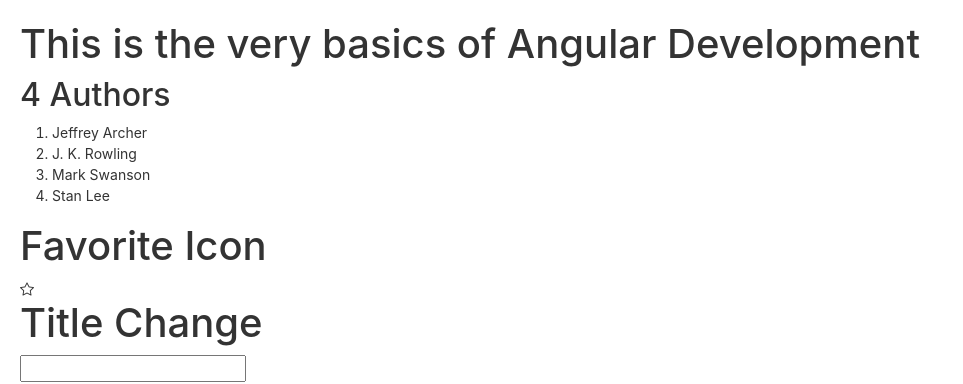
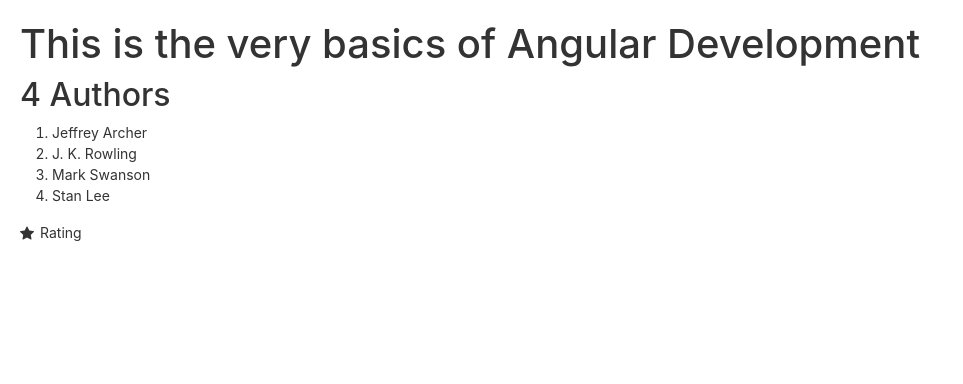
Before and after one commit to nishantkj911/angular-test-app, an Angular app: page / in a window 1280 px wide. Shown: the top 384 px of the page, without its empty margins (0-963 px from the left). Built offline with nearby package versions, Linux system fonts and the light colour scheme.

Commit message:
input Properties for custom components.

```diff
--- a/src/app/app.component.html
+++ b/src/app/app.component.html
@@ -306,9 +306,5 @@
 
 <app-authors>
 </app-authors>
-<app-data-display>
-</app-data-display>
-<app-favorite-icon>
-</app-favorite-icon>
-<app-title-case>
-</app-title-case>
+<app-reuse>
+</app-reuse>
--- a/src/app/app.module.ts
+++ b/src/app/app.module.ts
@@ -10,6 +10,7 @@
 import { FavoriteIconComponent } from './favorite-icon/favorite-icon.component';
 import { TitleCaseComponent } from './title-case/title-case.component';
 import { TitleCasePipePipe } from './title-case-pipe.pipe';
+import { ReuseComponent } from './reuse/reuse.component';
 
 @NgModule({
     declarations: [
@@ -19,7 +20,8 @@
         SummaryPipePipe,
         FavoriteIconComponent,
         TitleCaseComponent,
-        TitleCasePipePipe
+        TitleCasePipePipe,
+        ReuseComponent
     ],
     imports: [
         BrowserModule, // built-in module. stuff which Browser application needs.
--- a/src/app/favorite-icon/favorite-icon.component.html
+++ b/src/app/favorite-icon/favorite-icon.component.html
@@ -1,7 +1,7 @@
 <div>
-    <h1>Favorite Icon</h1>
     <div>
         <i class="bi" [class.bi-star]="!isFavorite" [class.bi-star-fill]="isFavorite"
            (click)="this.isFavorite = !this.isFavorite;"></i>
+        <label style="padding-left: 6px">{{ textContent }}</label>
     </div>
 </div>
--- a/src/app/favorite-icon/favorite-icon.component.ts
+++ b/src/app/favorite-icon/favorite-icon.component.ts
@@ -1,14 +1,17 @@
-import { Component, OnInit } from '@angular/core';
+import {Component, Input} from '@angular/core';
 
 @Component({
-  selector: 'app-favorite-icon',
-  templateUrl: './favorite-icon.component.html',
-  styleUrls: ['./favorite-icon.component.css']
+    selector: 'app-favorite-icon',
+    templateUrl: './favorite-icon.component.html',
+    styleUrls: ['./favorite-icon.component.css'],
+    inputs: ['textContent'], // only works if there is a field with the same name. Plus, refactoring doesnt work
+
 })
-export class FavoriteIconComponent  {
+export class FavoriteIconComponent {
+    @Input() isFavorite: boolean = false;
+    textContent: string = "";
 
-    fillColor = "#000"
-    isFavorite = false
+    // @Input() info = { textContent, isFavorite: boolean};
 
     changeFill() { // Use this if additional logic required.
         this.isFavorite = !this.isFavorite;
--- /dev/null
+++ b/src/app/reuse/reuse.component.html
@@ -0,0 +1,2 @@
+<app-favorite-icon [isFavorite]="info.isFavorite"
+                   [textContent]="info.title"></app-favorite-icon>
--- /dev/null
+++ b/src/app/reuse/reuse.component.ts
@@ -0,0 +1,18 @@
+import { Component, OnInit } from '@angular/core';
+
+@Component({
+  selector: 'app-reuse',
+  templateUrl: './reuse.component.html',
+  styleUrls: ['./reuse.component.css']
+})
+export class ReuseComponent implements OnInit {
+    info = {
+        title: "Rating",
+        isFavorite: true
+    };
+  constructor() { }
+
+  ngOnInit(): void {
+  }
+
+}
```
Also changed, not shown: src/app/reuse/reuse.component.css (added), 1 other file (tests, documents, lock files or other folders).
